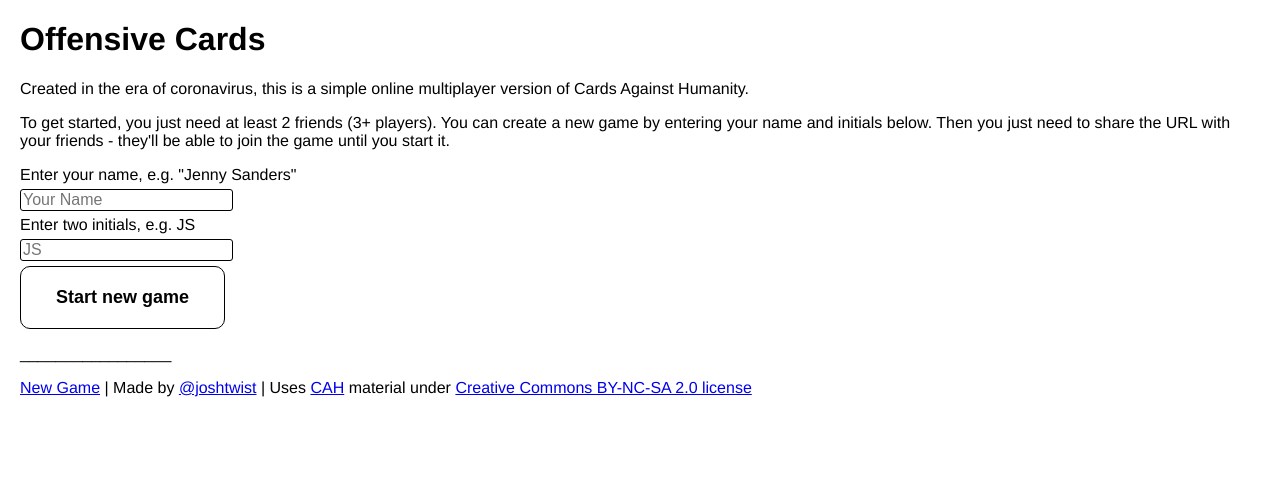
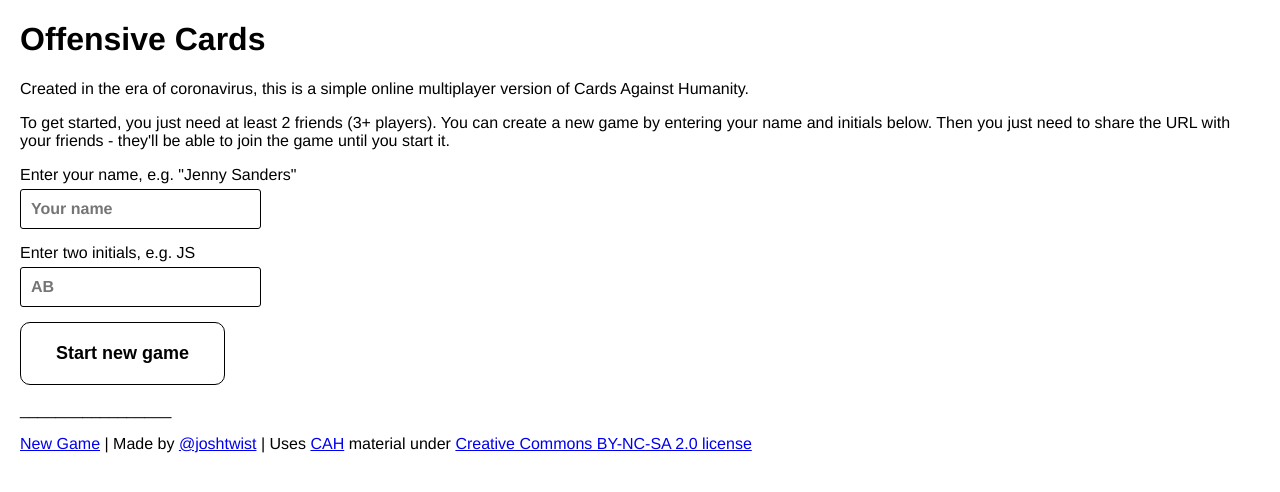
Before and after one commit to joshtwist/cards-react-client, a React (Create React App) app: page / in a window 1280 px wide. Shown: the top 492 px of the page. Built offline with nearby package versions, Linux system fonts and the light colour scheme.

Commit message:
more attractive sign up form

```diff
--- a/src/NewPlayerForm.js
+++ b/src/NewPlayerForm.js
@@ -44,7 +44,7 @@ class NewPlayerForm extends React.Component {
           <input
             autoComplete="off"
             type="text"
-            placeholder="Your Name"
+            placeholder="Your name"
             value={this.state.name}
             onChange={this.handleNameChange}
             maxLength="30"
@@ -53,8 +53,9 @@ class NewPlayerForm extends React.Component {
         <div>Enter two initials, e.g. JS</div>
         <div>
           <input
+            className="upper"
             autoComplete="off"
-            placeholder="JS"
+            placeholder="AB"
             onChange={this.handleShortChange}
             maxLength="2"
             value={this.state.short}
--- a/src/index.css
+++ b/src/index.css
@@ -3,6 +3,21 @@ body {
   font-family: "Helvetica Neue";
   -webkit-font-smoothing: antialiased;
   -moz-osx-font-smoothing: grayscale;
+}
+
+input {
+  padding: 10px;
+  font-weight: bold;
+  font-family: "Helvetica Neue";
+  border-radius: 3px;
+  border: 1px solid black;
+  margin-bottom: 15px;
+  margin-top: 5px;
+  font-size: medium;
+}
+
+input.upper {
+  text-transform: uppercase;
 }
 
 button {
@@ -70,12 +85,7 @@ button {
   white-space: nowrap;
 }
 
-input {
-  font-size: medium;
-  border-radius: 3px;
-  border: 1px solid black;
-  margin: 5px 0px;
-}
+
 
 .score {
   height: 20px;
```
